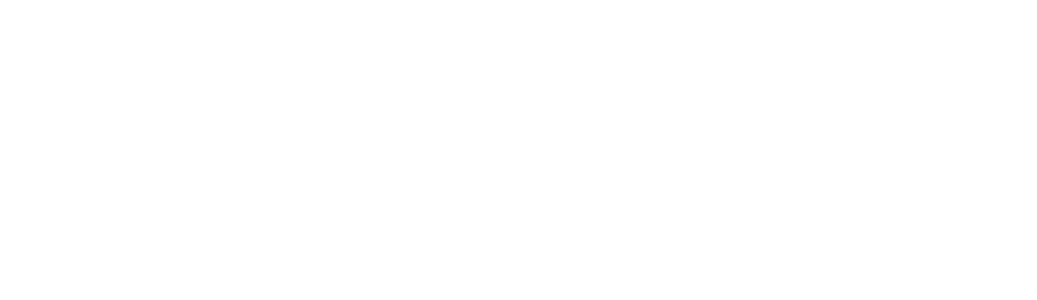
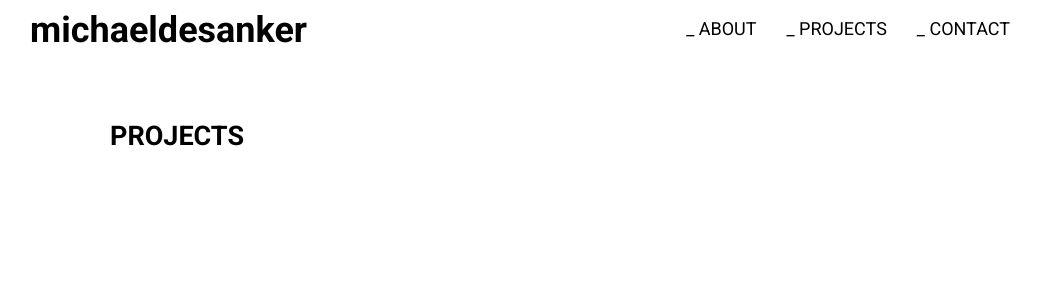
Before and after one commit to mdesanker/portfolio, a React (Create React App) app: page /projects in a window 1280 px wide. Before the commit this address had no page. Shown: the top 300 px of the page, without its empty margins (130-1167 px from the left). Built offline with nearby package versions, Linux system fonts and the light colour scheme.

Commit message:
Add project view to routes

```diff
--- a/src/App.tsx
+++ b/src/App.tsx
@@ -4,6 +4,7 @@
 import Home from "./components/views/home/Home";
 import About from "./components/views/about/About";
 import Contact from "./components/views/contact/Contact";
+import Projects from "./components/views/projects/Projects";
 
 function App() {
   return (
@@ -12,6 +13,7 @@
       <Routes>
         <Route path="/" element={<Home />} />
         <Route path="/about" element={<About />} />
+        <Route path="/projects" element={<Projects />} />
         <Route path="/contact" element={<Contact />} />
       </Routes>
     </Fragment>
--- /dev/null
+++ b/src/components/views/projects/Projects.tsx
@@ -0,0 +1,21 @@
+import { Fragment } from "react";
+import styled from "styled-components";
+import Nav from "../../elements/nav/Nav";
+import Wrapper from "../../elements/Wrapper";
+import Section from "../../elements/Section";
+import SectionHeader from "../../elements/SectionHeader";
+
+const Projects = () => {
+  return (
+    <Fragment>
+      <Nav />
+      <Wrapper>
+        <Section>
+          <SectionHeader>Projects</SectionHeader>
+        </Section>
+      </Wrapper>
+    </Fragment>
+  );
+};
+
+export default Projects;
```
